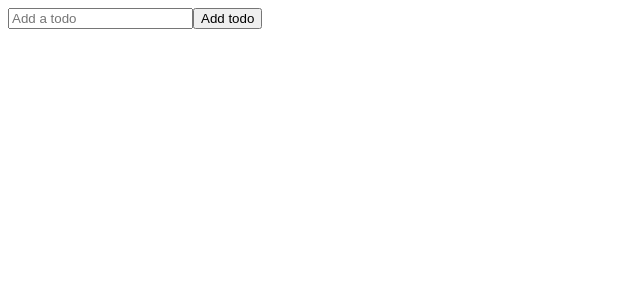
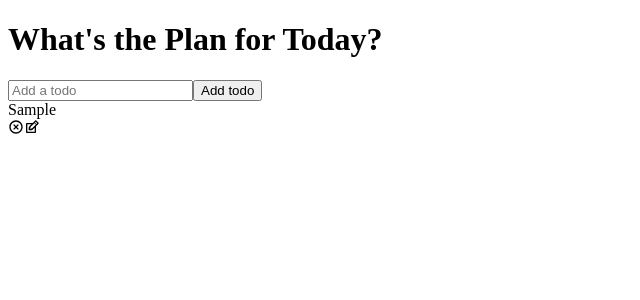
Before and after one commit to MrNedNick/react-todo-app-v1, a React (Create React App) app: page / in a window 1280 px wide. Both pictures are taken after typing "Sample" into the empty fields and a click on the button "Add todo". Shown: the top 300 px of the page, without its empty margins (0-640 px from the left). Built offline with nearby package versions, Linux system fonts and the light colour scheme.

Commit message:
Add logic

```diff
--- a/package.json
+++ b/package.json
@@ -8,6 +8,7 @@
     "@testing-library/user-event": "^13.5.0",
     "react": "^18.2.0",
     "react-dom": "^18.2.0",
+    "react-icons": "^4.8.0",
     "react-scripts": "5.0.1",
     "web-vitals": "^2.1.4"
   },
--- a/src/App.js
+++ b/src/App.js
@@ -1,10 +1,10 @@
 import './App.css';
-import TodoForm from "./components/TodoForm";
+import TodoList from "./components/TodoList";
 
 function App() {
   return (
     <div className="todo-app">
-      <TodoForm />
+      <TodoList />
     </div>
   );
 }
--- a/src/components/Todo.js
+++ b/src/components/Todo.js
@@ -0,0 +1,28 @@
+import React, {useState} from 'react';
+import TodoForm from "./TodoForm";
+import {RiCloseCircleLine} from "react-icons/ri";
+import {TiEdit} from "react-icons/ti";
+
+const Todo = ({todos, completeTodo}) => {
+  const [edit, setEdit] = useState({
+    id: null,
+    value: '',
+  })
+
+  return todos.map((todo, index) => (
+    <div
+      className={todo.isComplete ? 'todo-row complete' : 'todo-row'}
+      key={index}
+    >
+      <div key={todo.id} onClick={() => completeTodo(todo.id)}>
+        {todo.text}
+      </div>
+      <div className="icons">
+        <RiCloseCircleLine/>
+        <TiEdit/>
+      </div>
+    </div>
+  ))
+}
+
+export default Todo;
--- a/src/components/TodoForm.js
+++ b/src/components/TodoForm.js
@@ -1,10 +1,21 @@
 import React, {useState} from 'react';
 
-const TodoForm = () => {
+const TodoForm = (props) => {
   const [input, setInput] = useState('');
+
+  const handleChange = e => {
+    setInput(e.target.value);
+  };
 
   const handleSubmit = e => {
     e.preventDefault();
+
+    props.onSubmit({
+      id: Math.floor(Math.random() * 10000),
+      text: input,
+    });
+
+    setInput('');
   }
 
   return (
@@ -15,6 +26,7 @@ const TodoForm = () => {
         value={input}
         name="text"
         className="todo-input"
+        onChange={handleChange}
       />
       <button className="todo-button">Add todo</button>
     </form>
--- a/src/components/TodoList.js
+++ b/src/components/TodoList.js
@@ -0,0 +1,37 @@
+import React, {useState} from 'react';
+import TodoForm from "./TodoForm";
+import Todo from "./Todo"
+
+const TodoList = () => {
+  const [todos, setTodos] = useState([]);
+
+  const addTodo = todo => {
+    if (!todo.text || /^\s*$/.test(todo.text)) {
+      return;
+    }
+
+    const newTodos = [todo, ...todos];
+
+    setTodos(newTodos);
+  };
+
+  const completeTodo = id => {
+    let updatedTodos = todos.map(todo => {
+      if (todo.id === id) {
+        todo.isComplete = !todo.isComplete;
+      }
+      return todo
+    });
+    setTodos(updatedTodos);
+  }
+
+  return (
+    <div>
+      <h1>What's the Plan for Today?</h1>
+      <TodoForm onSubmit={addTodo}/>
+      <Todo todos={todos} completeTodo={completeTodo}/>
+    </div>
+  );
+};
+
+export default TodoList;
```
Also changed, not shown: 1 other file (tests, documents, lock files or other folders).
